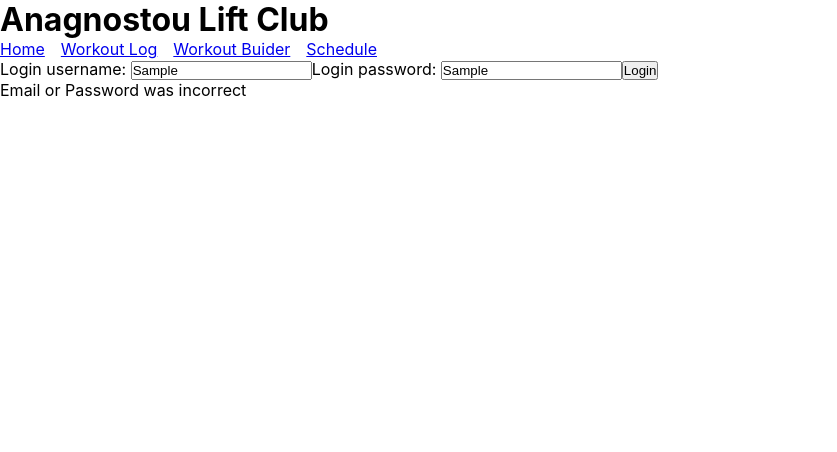
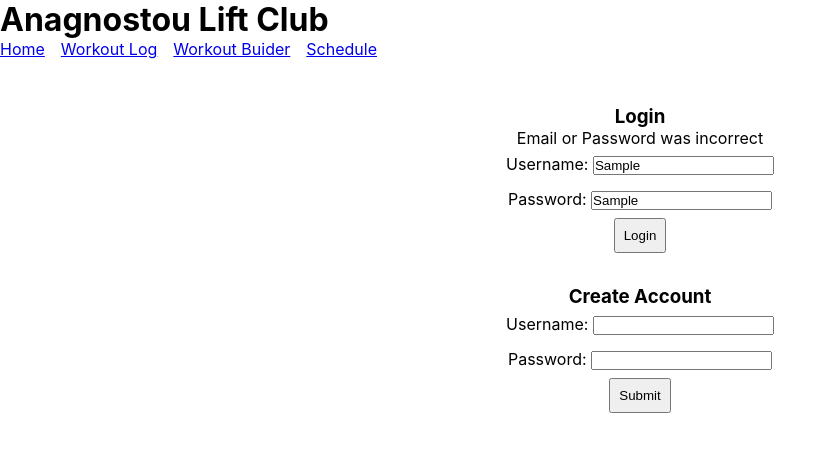
Before and after one commit to George-Anagnostou/liftclub, a Next.js app: page / in a window 1280 px wide. Both pictures are taken after typing "Sample", "Sample" into the empty fields and a click on the button "Login". Shown: the top 452 px of the page, without its empty margins (0-837 px from the left). Built offline with nearby package versions, Linux system fonts and the light colour scheme; no server answers.

Commit message:
account creation

```diff
--- a/context/state.js
+++ b/context/state.js
@@ -9,7 +9,7 @@ export function StoreProvider({ children }) {
     setUser(userData);
   };
 
-  const authUser = async (username, password) => {
+  const authenticateLogin = async (username, password) => {
     // combine username & password into an object
     const loginCreds = { username, password };
     try {
@@ -48,7 +48,7 @@ export function StoreProvider({ children }) {
   };
 
   return (
-    <StoreContext.Provider value={{ user, loginUser, logoutUser, authUser, setUserState }}>
+    <StoreContext.Provider value={{ user, loginUser, logoutUser, authenticateLogin, setUserState }}>
       {children}
     </StoreContext.Provider>
   );
--- a/pages/api/users/index.js
+++ b/pages/api/users/index.js
@@ -8,16 +8,16 @@ export default async (req, res) => {
 
   switch (httpMethod) {
     case "GET":
-      const users = await db.collection("users").findOne();
-      console.log(users);
-      res.json(users);
-
+      res.status(403).end();
       break;
     case "POST":
       // Hash password input
-      const { username, password } = JSON.parse(req.body);
+      const { username, password } = req.body;
       const hash = bcrypt.hashSync(password, saltRounds);
 
+      const existingUser = await db.collection("users").findOne({ username: username });
+
+      if (!existingUser) {
         const userData = await db.collection("users").insertOne({
           username: username,
           password: hash,
@@ -26,7 +26,10 @@ export default async (req, res) => {
           daysLeftInRoutine: 0,
         });
 
-      console.log(userData);
+        res.json(userData.ops[0]);
+      } else {
+        res.status(403).end();
+      }
       break;
     case "PUT":
       break;
--- a/pages/index.js
+++ b/pages/index.js
@@ -1,63 +1,154 @@
 import { useState } from "react";
+import styled from "styled-components";
+
 import Layout from "../components/Layout";
 import { useStoreContext } from "../context/state";
 
 const Home = () => {
-  const { authUser, user } = useStoreContext();
+  const { authenticateLogin, user, setUserState } = useStoreContext();
 
-  const [username, setUsername] = useState("");
-  const [password, setPassword] = useState("");
-  const [invalidCreds, setInvalidCreds] = useState(true);
+  const [loginUsername, setLoginUsername] = useState("");
+  const [loginPassword, setLoginPassword] = useState("");
+  const [invalidLoginCreds, setInvalidLoginCreds] = useState(false);
 
-  const handleUsernameChange = (e) => {
-    setUsername(e.target.value);
+  const [createAccUsername, setCreateAccUsername] = useState("");
+  const [createAccPassword, setCreateAccPassword] = useState("");
+  const [usernameExists, setUsernameExists] = useState(false);
+
+  // LOGIN handlers
+  const handleLoginUsernameChange = (e) => {
+    setLoginUsername(e.target.value);
   };
 
-  const handlePasswordChange = (e) => {
-    setPassword(e.target.value);
+  const handleLoginPasswordChange = (e) => {
+    setLoginPassword(e.target.value);
   };
 
   const handleLogin = async (e) => {
     e.preventDefault();
 
-    const userData = await authUser(username, password);
+    const userData = await authenticateLogin(loginUsername, loginPassword);
 
     userData
-      ? (localStorage.setItem("workoutID", userData._id), setInvalidCreds(true))
-      : setInvalidCreds(false);
+      ? (localStorage.setItem("workoutID", userData._id), setInvalidLoginCreds(false))
+      : setInvalidLoginCreds(true);
+  };
+
+  // CREATE ACCOUNT handlers
+  const handleCreateAccUsernameChange = (e) => {
+    setCreateAccUsername(e.target.value);
+  };
+  const handleCreateAccPasswordChange = (e) => {
+    setCreateAccPassword(e.target.value);
+  };
+
+  const handleCreateAccount = async (e) => {
+    e.preventDefault();
+
+    try {
+      const res = await fetch("/api/users", {
+        method: "POST",
+        headers: { "Content-Type": "application/json" },
+        body: JSON.stringify({ username: createAccUsername, password: createAccPassword }),
+      });
+
+      // Response status if username is already taken
+      if (res.status === 403) setUsernameExists(true);
+
+      const userData = await res.json();
+      localStorage.setItem("workoutID", userData._id);
+      setUserState(userData);
+    } catch (e) {
+      console.log(e);
+    }
   };
 
   return (
     <Layout>
+      <MainContainer>
+        {!user && (
+          <>
+            <form action="post" onSubmit={handleLogin}>
+              <h3>Login</h3>
+              {invalidLoginCreds && <p>Email or Password was incorrect</p>}
               <div>
-        {!user && (
-          <form action="post" onSubmit={handleLogin}>
-            <label htmlFor="username">Login username: </label>
+                <label htmlFor="loginUsername">Username: </label>
                 <input
                   type="text"
-              name="username"
-              id="username"
-              value={username}
-              onChange={handleUsernameChange}
+                  name="loginUsername"
+                  id="loginUsername"
+                  value={loginUsername}
+                  onChange={handleLoginUsernameChange}
                 />
-            <label htmlFor="password">Login password: </label>
+              </div>
+              <div>
+                <label htmlFor="loginPassword">Password: </label>
                 <input
                   type="text"
-              name="password"
-              id="password"
-              value={password}
-              onChange={handlePasswordChange}
+                  name="loginPassword"
+                  id="loginPassword"
+                  value={loginPassword}
+                  onChange={handleLoginPasswordChange}
                 />
+              </div>
               <button type="submit" onClick={handleLogin}>
                 Login
               </button>
             </form>
+
+            <form action="post" onSubmit={handleLogin}>
+              <h3>Create Account</h3>
+              {usernameExists && <p>Username is already taken</p>}
+
+              <div>
+                <label htmlFor="createAccUsername">Username: </label>
+                <input
+                  type="text"
+                  name="createAccUsername"
+                  id="createAccUsername"
+                  value={createAccUsername}
+                  onChange={handleCreateAccUsernameChange}
+                />
+              </div>
+              <div>
+                <label htmlFor="createAccPassword">Password: </label>
+                <input
+                  type="text"
+                  name="createAccPassword"
+                  id="createAccPassword"
+                  value={createAccPassword}
+                  onChange={handleCreateAccPasswordChange}
+                />
+              </div>
+              <button type="submit" onClick={handleCreateAccount}>
+                Submit
+              </button>
+            </form>
+          </>
         )}
-        {!invalidCreds && <p>Email or Password was incorrect</p>}
-        {user && <h1>Hello {user.username}</h1>}
-      </div>
+        {user && <h1>Welcome {user.username}</h1>}
+      </MainContainer>
     </Layout>
   );
 };
 
 export default Home;
+
+const MainContainer = styled.div`
+  display: flex;
+  flex-direction: column;
+  justify-content: center;
+  align-items: center;
+  height: 50vh;
+
+  form {
+    margin: 1rem 0.5rem;
+    text-align: center;
+    input {
+      margin: 0.5rem 0;
+    }
+    button {
+      padding: 0.5rem;
+    }
+  }
+`;
```
Also changed, not shown: pages/workoutLog.js (+8 -4 lines). Lines whose indentation alone changed are shown as unchanged.
